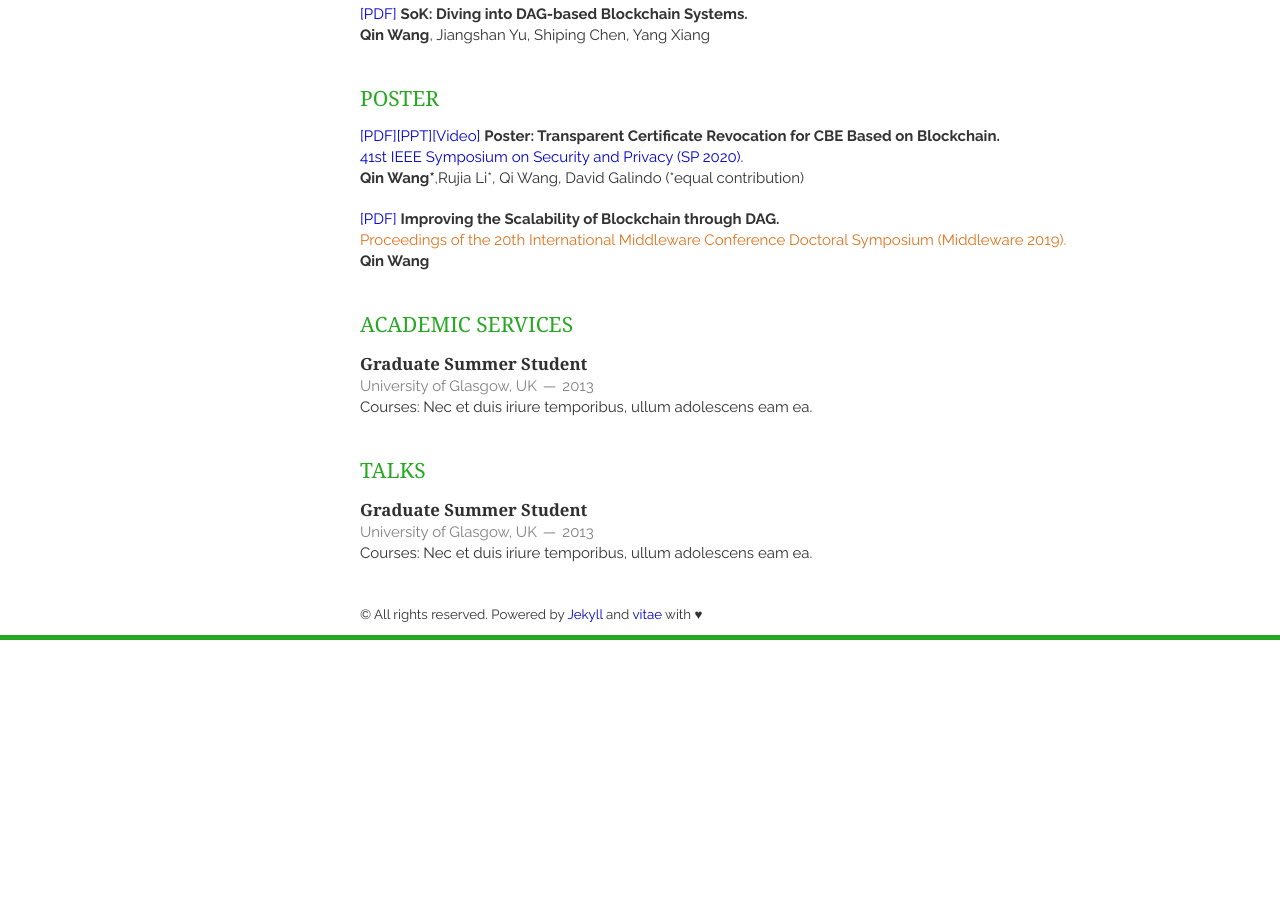
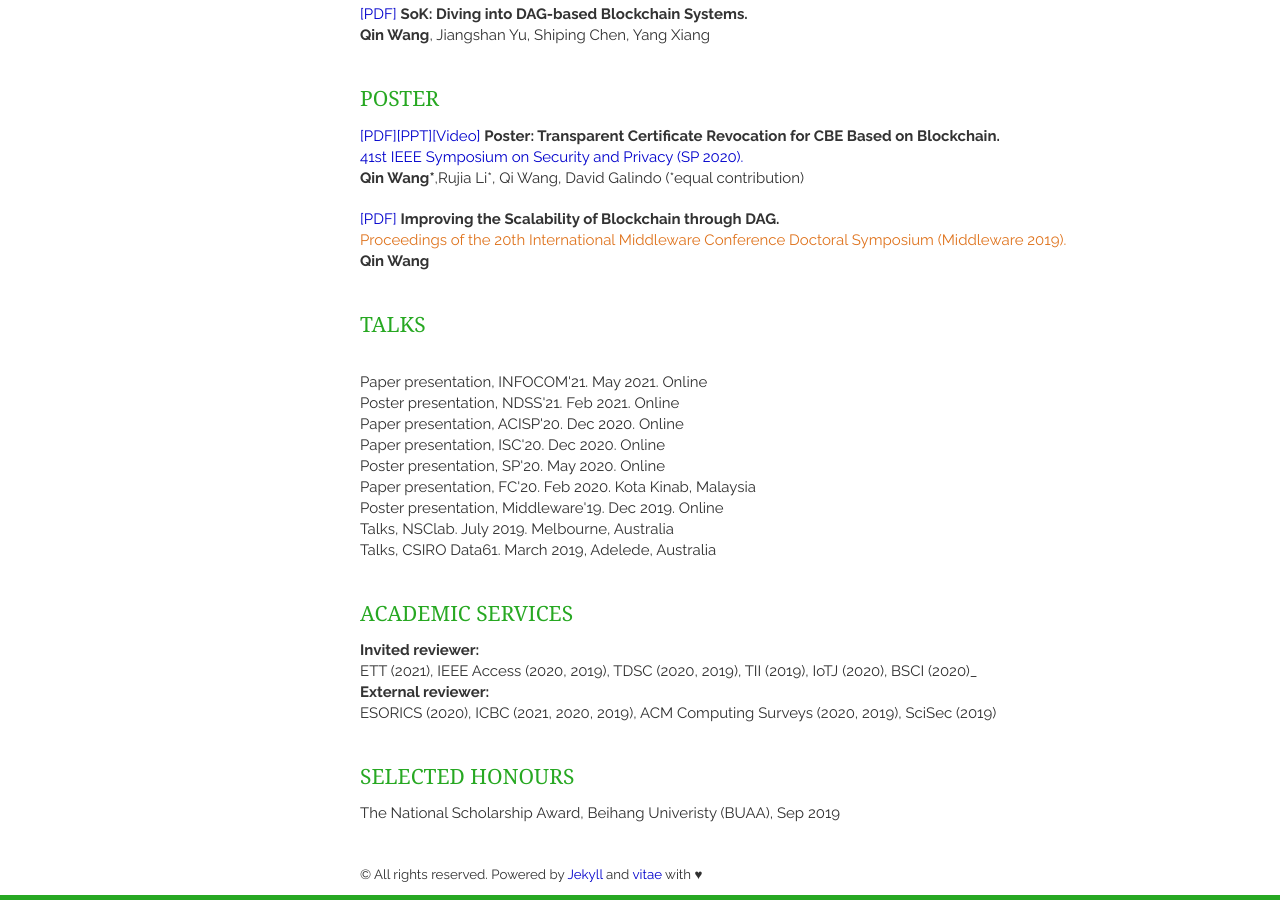
Before and after one commit to AaronWang-git/qinwang-git.github.io, a Jekyll site: the page built from index.html, in a window 1280 px wide and 900 px high, scrolled down 876 px. Built offline with Jekyll 4.4.1, drawn with Linux system fonts in a browser that asks for light colours; nearby versions of some CDN libraries; the list of posts is cut into pages by our own code; before the commit the page ends 1516 px from its top, so only the background shows below that.

Commit message:
Update service.html

```diff
--- a/_includes/service.html
+++ b/_includes/service.html
@@ -1,28 +1,38 @@
+
 <section class="thirteen columns">
-    <h1>Academic Services</h1>
+    <h1>Talks</h1>
     <article>
-        <header>
-            <h1>Graduate Summer Student</h1>
-            <span><address>University of Glasgow, UK</address><time>2013</time></span>
-        </header>
-        <p>
-            Courses: Nec et duis iriure temporibus, ullum adolescens eam ea.
-        </p>
+     <p>
+     <br>Paper presentation, INFOCOM'21. May 2021. Online
+     <br>Poster presentation, NDSS'21. Feb 2021. Online
+     <br>Paper presentation, ACISP'20. Dec 2020. Online
+     <br>Paper presentation, ISC'20. Dec 2020. Online
+     <br>Poster presentation, SP'20. May 2020. Online
+     <br>Paper presentation, FC'20. Feb 2020. Kota Kinab, Malaysia
+     <br>Poster presentation, Middleware'19. Dec 2019. Online
+     <br>Talks, NSClab. July 2019. Melbourne, Australia
+     <br>Talks, CSIRO Data61. March 2019, Adelede, Australia
+     </p>
     </article>
 </section>
 
 
+<section class="thirteen columns">
+    <h1>Academic Services</h1>
+    <article>
+    <p><strong> Invited reviewer:</strong>
+    <br>ETT (2021), IEEE Access (2020, 2019), TDSC (2020, 2019), TII (2019), IoTJ (2020), BSCI (2020)_</p>
+
+     <p><strong> External reviewer:</strong>
+    <br>ESORICS (2020), ICBC (2021, 2020, 2019), ACM Computing Surveys (2020, 2019), SciSec (2019)
+     </p>
+    </article>
+</section>
 
 
 <section class="thirteen columns">
-    <h1>Talks</h1>
+    <h1>Selected Honours</h1>
     <article>
-        <header>
-            <h1>Graduate Summer Student</h1>
-            <span><address>University of Glasgow, UK</address><time>2013</time></span>
-        </header>
-        <p>
-            Courses: Nec et duis iriure temporibus, ullum adolescens eam ea.
-        </p>
+        <p>The National Scholarship Award, Beihang Univeristy (BUAA), Sep 2019 </p>
     </article>
 </section>
```
